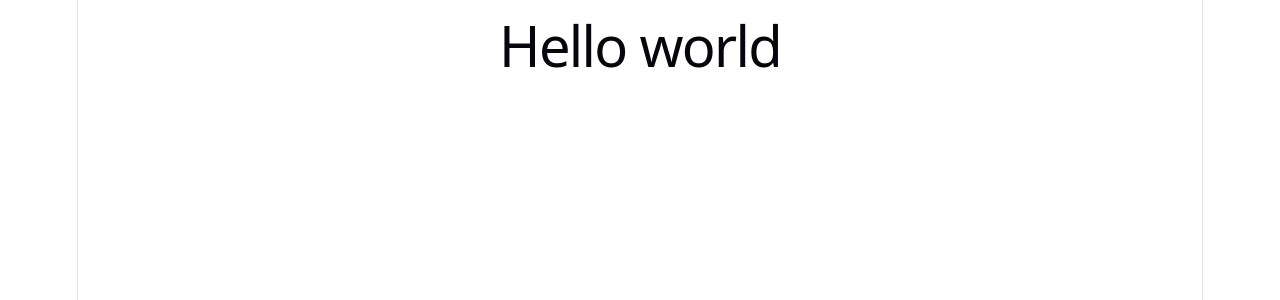
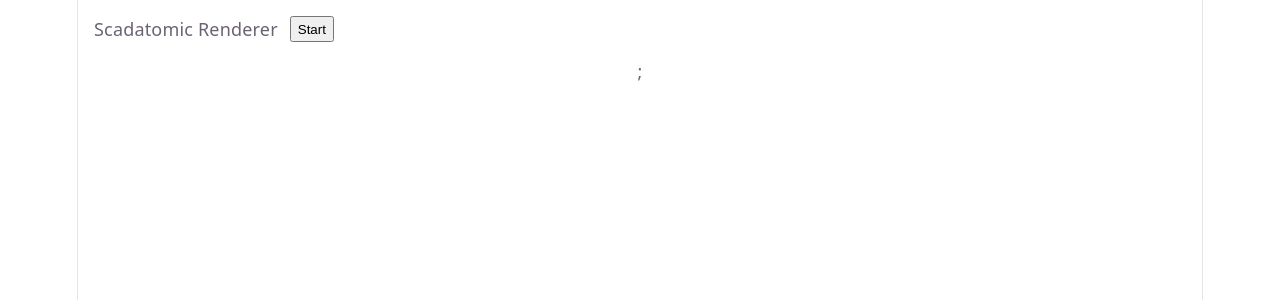
Before and after one commit to emzet92/scadatomic-editor-v4, a React (Vite) app: page / in a window 1280 px wide. Shown: the top 300 px of the page. Built offline with nearby package versions, Linux system fonts and the light colour scheme.

Commit message:
Basic working version

```diff
--- a/src/App.tsx
+++ b/src/App.tsx
@@ -1,16 +1,70 @@
 import { useState } from 'react'
-import reactLogo from './assets/react.svg'
-import viteLogo from './assets/vite.svg'
-import heroImg from './assets/hero.png'
 import './App.css'
+import { type ComponentRegistry, type UiTree, type Ren, RenderNode } from './uiframework/Renderer';
+
+const registry: ComponentRegistry = {
+  Container: ({ children, ...props }) => <div {...props}>{children}</div>,
+
+  Text: ({ value, ...props }) => <span {...props}>{String(value ?? "")}</span>,
+
+  Button: ({ label, ...props }) => (
+    <button {...props}>
+      {String(label ?? "Button")}
+    </button>
+  ),
+};
+
+const nodes: UiTree = {
+  root: {
+    id: "root",
+    type: "Container",
+    props: {
+      style: {
+        display: "flex",
+        gap: 12,
+        padding: 16,
+      },
+    },
+    children: ["title", "button"],
+  },
+
+  title: {
+    id: "title",
+    type: "Text",
+    props: {
+      value: "Scadatomic Renderer",
+    },
+  },
+
+  button: {
+    id: "button",
+    type: "Button",
+    props: {
+      label: "Start",
+    },
+  },
+};
+
+function RendererRoot({
+  rootId,
+  nodes,
+  registry,
+}: {
+  rootId: string;
+  nodes: UiTree;
+  registry: ComponentRegistry;
+}) {
+  return <RenderNode id={rootId} nodes={nodes} registry={registry} />;
+}
+
 
 function App() {
   const [count, setCount] = useState(0)
 
   return (
-    <h1>
-      Hello world
-    </h1>
+    <>
+      <RendererRoot rootId="root" nodes={nodes} registry={registry} />;
+    </>
   )
 }
 
--- /dev/null
+++ b/src/uiframework/Renderer.tsx
@@ -0,0 +1,69 @@
+import React from "react";
+
+export type NodeId = string;
+
+export type UiNode = {
+  id: NodeId;
+  type: string;
+  props?: Record<string, unknown>;
+  children?: NodeId[];
+};
+
+export type UiTree = Record<NodeId, UiNode>;
+
+export type ScadatomicComponent<P = any> = React.ComponentType<
+  P & {
+    children?: React.ReactNode;
+    "data-node-id"?: string;
+  }
+>;
+
+export type ComponentRegistry = Record<string, ScadatomicComponent>;
+
+export type RenderNodeProps = {
+  id: NodeId;
+  nodes: UiTree;
+  registry: ComponentRegistry;
+  visited?: Set<NodeId>;
+};
+
+export function RenderNode({
+  id,
+  nodes,
+  registry,
+  visited = new Set(),
+}: RenderNodeProps) {
+  const node = nodes[id];
+
+  if (!node) {
+    throw new Error(`Node not found: ${id}`);
+  }
+
+  const Component = registry[node.type];
+
+  if (!Component) {
+    throw new Error(`Component not found: ${node.type}`);
+  }
+
+  if (visited.has(id)) {
+    console.warn("Recursive node detected:", id);
+    return null;
+  }
+
+  const nextVisited = new Set(visited);
+  nextVisited.add(id);
+
+  return (
+    <Component {...node.props} data-node-id={id}>
+      {node.children?.map((childId) => (
+        <RenderNode
+          key={childId}
+          id={childId}
+          nodes={nodes}
+          registry={registry}
+          visited={nextVisited}
+        />
+      ))}
+    </Component>
+  );
+}
```
Also changed, not shown: src/uiframework/UiTree.ts (added, +13 -0 lines).
